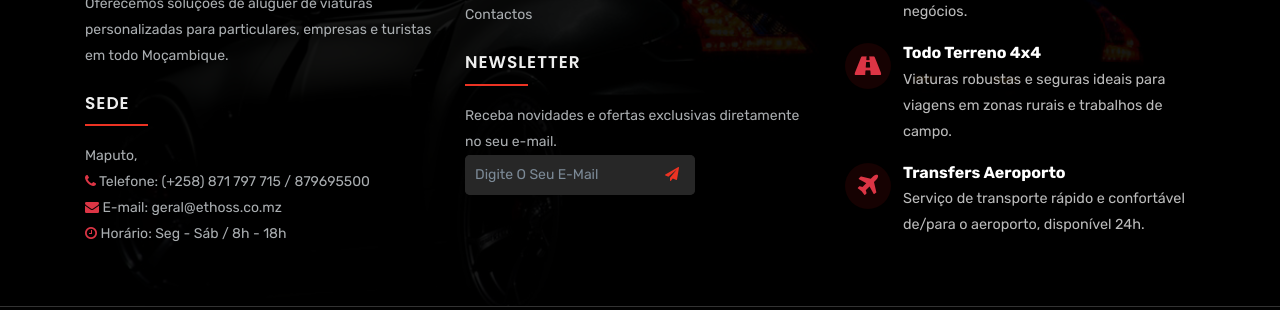
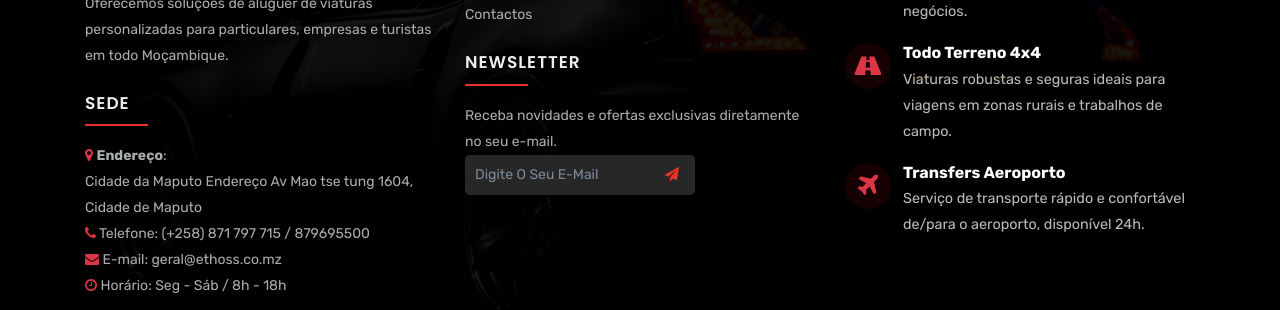
Before and after one commit to lopesaiton803/rentacar, a plain HTML site: page index.html in a window 1280 px wide. Shown: the part 5536-5846 px from the top of the page. Drawn offline with nearby package versions, Linux system fonts and the light colour scheme.

Commit message:
cooooooolllddddeeeeeeeeeeeeeeeeeeeeccxa

```diff
--- a/index.html
+++ b/index.html
@@ -748,7 +748,12 @@ Endereço	Av Mao tse tung 1604, Cidade de Maputo</span>
                      </p>
                      <div class="footer-address mt-4">
                         <h3 data-translate="headquarters">Sede</h3>
-                        <p data-translate="maputoMozambique">Maputo, <span data-translate="mozambique">Moçambique</span></p>
+                         <p>
+                        <i class="fa fa-map-marker text-danger"></i>
+                        <strong data-translate="address">Sede</strong>:<br />
+                        <span data-translate="">	Cidade da Maputo
+Endereço	Av Mao tse tung 1604, Cidade de Maputo</span>
+                     </p>
                         <ul>
                            <li><i class="fa fa-phone text-danger"></i> <span data-translate="phone">Telefone</span>: (+258) 871 797 715 / 879695500</li>
                            <li><i class="fa fa-envelope text-danger"></i> <span data-translate="email">E-mail</span>: geral@ethoss.co.mz</li>
```
